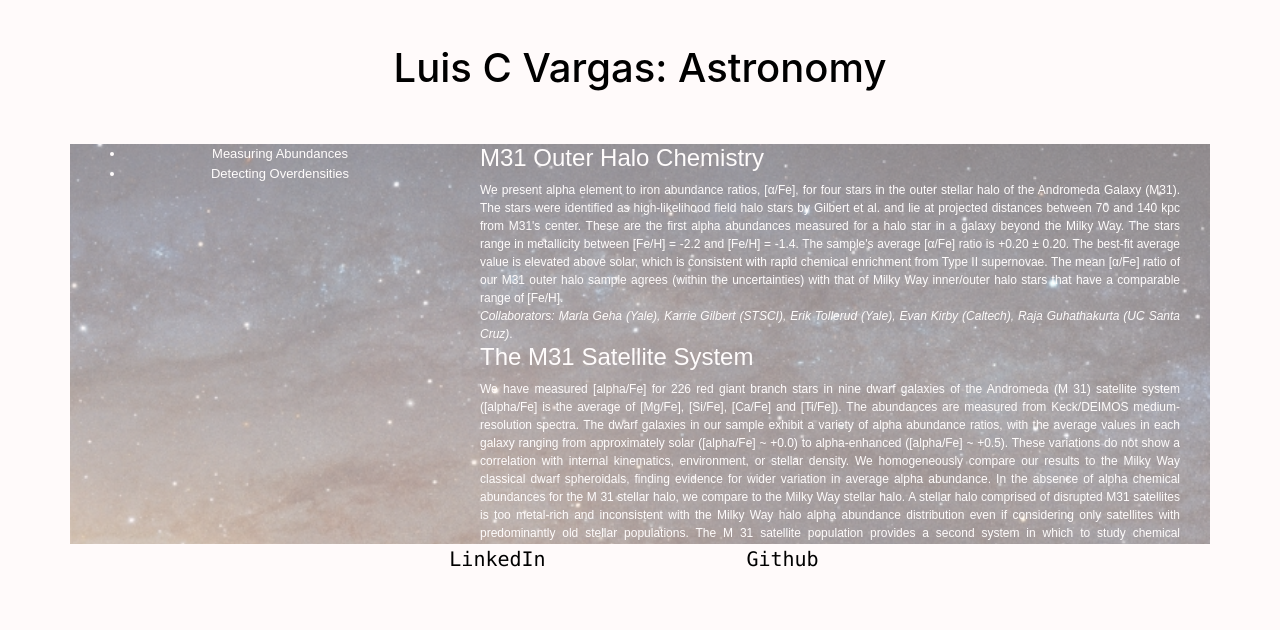
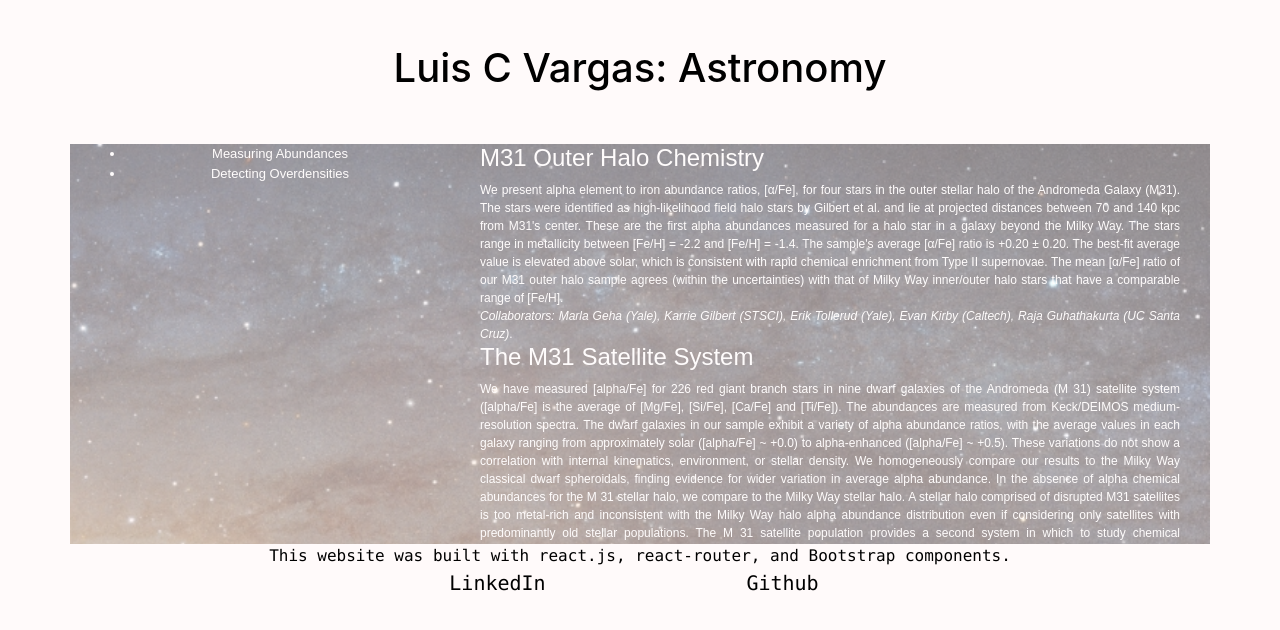
Before and after one commit to luiscvargas/octonion, a React (Create React App) app: page /astronomy in a window 1280 px wide. Shown: the top 630 px of the page. Built offline with nearby package versions, Linux system fonts and the light colour scheme.

Commit message:
add new line to footer

```diff
--- a/src/components/Footer.js
+++ b/src/components/Footer.js
@@ -8,6 +8,11 @@ class Footer extends Component {
   render() {
     return (
       <Container className="App-footer">
+        <Row>
+          <Col style={{textAlign: "center", fontSize: "2vh"}}>
+            This website was built with react.js, react-router, and Bootstrap components.
+          </Col>
+        </Row>
         <Row>
           <Col style={{textAlign: "center"}} xs={{ size: 3, offset: 3 }}>
             <FancyLink color="black"
```
